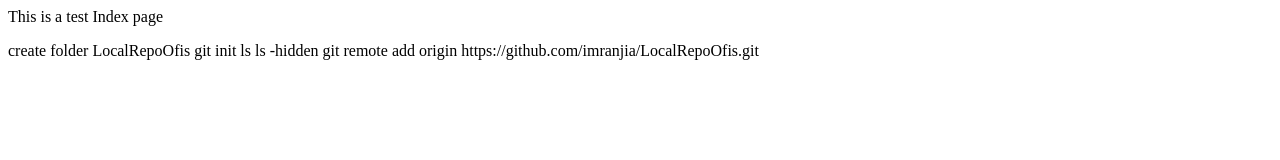
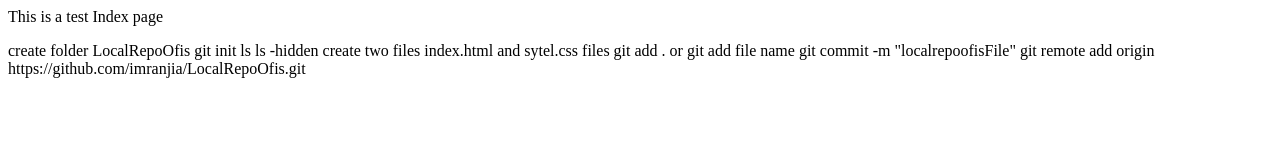
Before and after one commit to imranjia/LocalRepoOfis, a plain HTML site: page Index.html in a window 1280 px wide. Drawn offline with Linux system fonts and the light colour scheme.

Commit message:
localrepoofisfile

```diff
--- a/Index.html
+++ b/Index.html
@@ -5,6 +5,10 @@
     git init
     ls
     ls -hidden
+create two files index.html and sytel.css files
+git add .   or git add file name
+git commit -m "localrepoofisFile"
+
 git remote add origin  https://github.com/imranjia/LocalRepoOfis.git
 
 </p>
```
